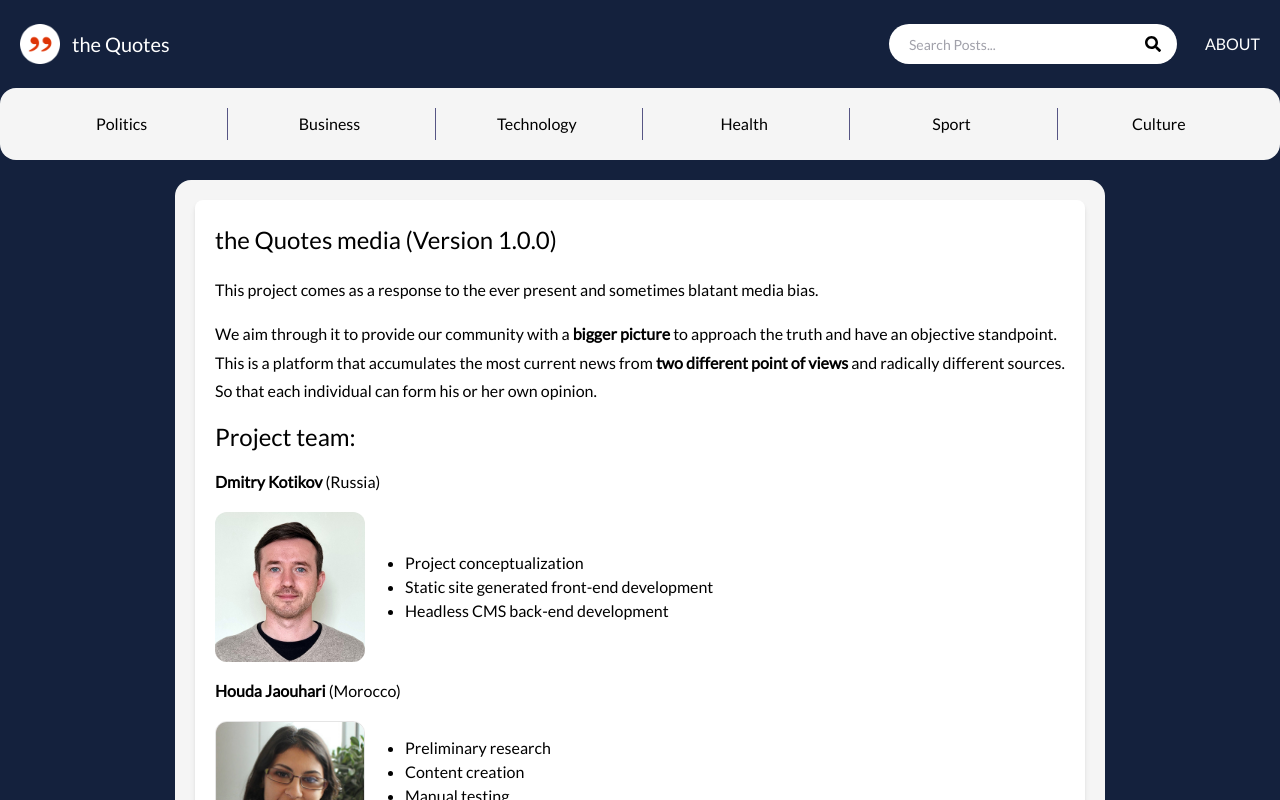
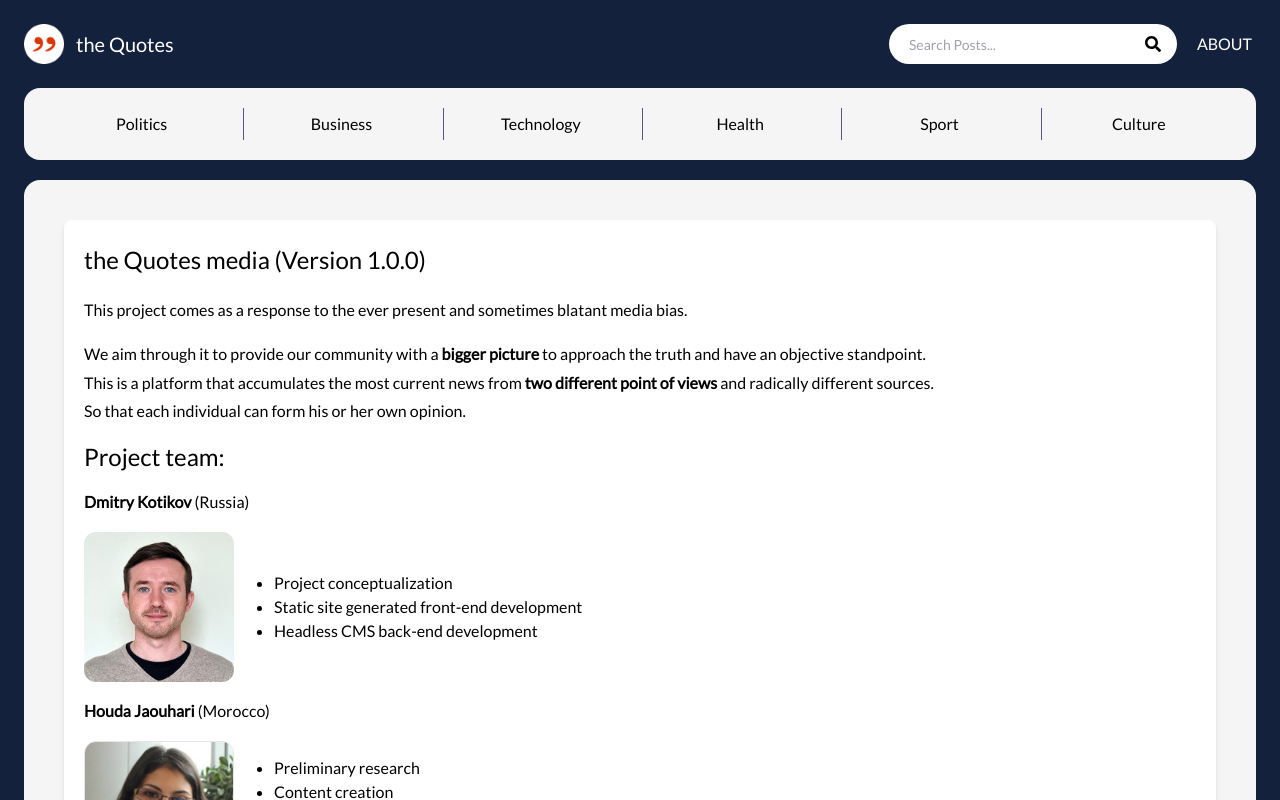
Before and after one commit to mielenyvin/thequotes_dark, a Next.js app: page /about in a window 1280 px wide. Shown: the top 800 px of the page. Built offline with nearby package versions, Linux system fonts and the light colour scheme.

Commit message:
design updates

```diff
--- a/components/Header.js
+++ b/components/Header.js
@@ -13,13 +13,13 @@ export default function Header() {
 <div className='hidden bg-qte'></div>
 <div className='hidden bg-qorange'></div>
 
-
-
-<div className='container mx-auto flex flex-wrap p-2 flex-col md:flex-row items-center'>
+<div className='sm:mx-6'>
+<div className=' sm:rounded-2xl container mx-auto flex flex-wrap flex-col '>
+<div className='container mx-auto flex flex-wrap py-2 flex-col md:flex-row items-center'>
 <Link href='/'>
     <a className='flex md:w-1/5 title-font font-medium items-center md:justify-start mt-3
                    lg:mt-0 xl:mt-0 2xl:mt-0 md:mt-0 mb-0 md:mb-0'>
-        <img className='ml-3' src='/images/logo.png' width={40} height={40} alt='logo'/>
+        <img className='' src='/images/logo.png' width={40} height={40} alt='logo'/>
         <span className='ml-3 text-xl '>the&nbsp;Quotes</span>
     </a>
 </Link>
@@ -29,7 +29,7 @@ export default function Header() {
 <Search />
 
 <Link href='/about'>
-<div className='hidden sm:block'><a className='mx-3 hover:text-qorange cursor-pointer uppercase'>About</a></div>
+<div className='hidden sm:block'><a className='mx-1 hover:text-qorange cursor-pointer uppercase'>About</a></div>
 </Link>
 
 </nav>
@@ -39,6 +39,8 @@ export default function Header() {
 </Link>
 
 </div>
+</div>
+</div>
 </header>
     )
 }
--- a/components/Layout.js
+++ b/components/Layout.js
@@ -2,14 +2,14 @@ import Head from 'next/head'
 import {useRouter} from 'next/router'
 import Header from './Header'
 import Footer from './Footer'
-import Showcase from './Showcase'
+// import Showcase from './Showcase'
 import CategoryList from '@/components/CategoryList'
 
 export default function Layout({title, keywords, desciprtion, children, categories}) {
     const router = useRouter()
 
     return (
-        <div className="flex flex-col h-screen justify-between  bg-qblue">
+        <div className="flex flex-col h-screen justify-start  bg-qblue">
 
             <Head>
                 <title>{title}</title>
@@ -24,26 +24,33 @@ export default function Layout({title, keywords, desciprtion, children, categori
 
             <Header />
 
+<div className='sm:mx-6'>
+<div className='bg-qlitegray sm:rounded-2xl container mx-auto flex flex-wrap p-5 flex-col '>
 
-
-<div className='bg-qlitegray sm:rounded-2xl container mx-auto flex flex-wrap p-5 flex-col'>
 <CategoryList categories={categories} />
+</div>
 </div>
 
 <div className='pb-0 sm:pb-5'></div>
 
-            {(router.pathname === '/' || router.pathname === '/about' || router.pathname === '/news/category' || router.pathname === '/news/search') && <Showcase />}
+{/* {(router.pathname === '/' || router.pathname === '/about' || router.pathname === '/news/category' || router.pathname === '/news/search') && <Showcase />} */}
 
-<div className='mb-auto mx-auto mt-0 pt-0 pb-20 sm:rounded-2xl bg-qlitegray'>
+{(router.pathname === '/about' || router.pathname === '/news/category' || router.pathname === '/news/search' ) && <div className='sm:mx-6 h-screen'>
+<div className='bg-qlitegray sm:rounded-2xl container mx-auto flex flex-wrap p-5 flex-col '>
+<main className='mb-auto container mx-auto px-5'><div className='mt-5'></div>
+<div className=''>{children}</div>
+<div className='mt-5'></div>
+</main>
+</div>
+</div>}
+
+{(router.pathname === '/' || (router.pathname != '/about' && router.pathname != '/news/category' && router.pathname != '/news/search')  ) &&
+<div className='sm:mx-6'>
+<div className='bg-qlitegray sm:rounded-2xl container mx-auto flex flex-wrap p-5 flex-col '>
 <main className='mb-auto container mx-auto px-5'>
-<div className='my-5'>
-</div>
-<div className=''>
-{children}
-</div>
-</main>
+<div className='mt-5'></div><div className=''>{children}</div>
+<div className='mt-5'></div></main></div></div>}
 
-</div>
 
 <div className='py-5'>
 <Footer />
```
